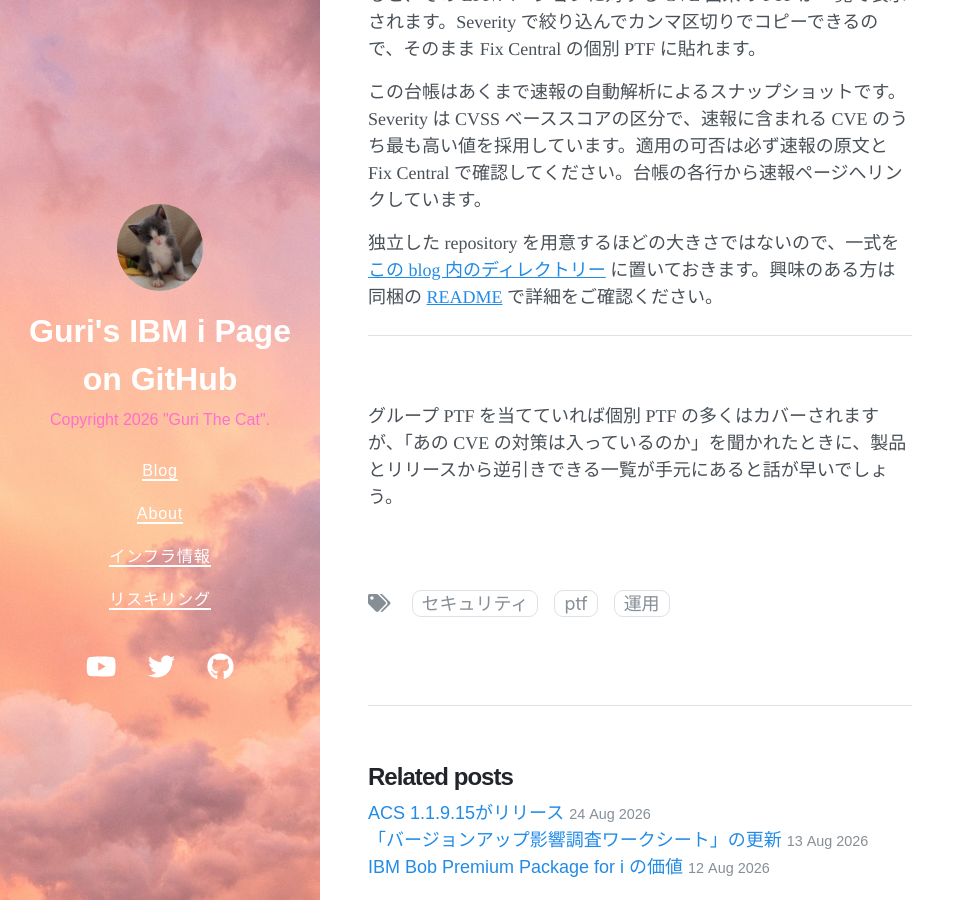
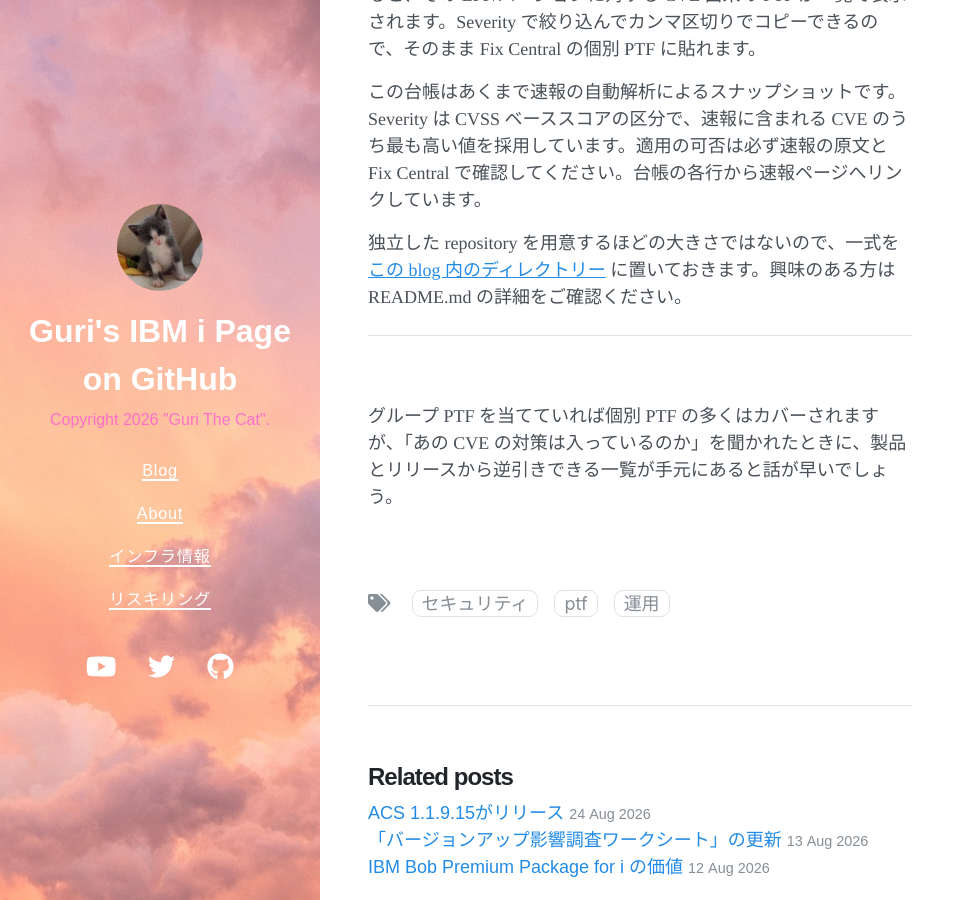
Before and after one commit to GuriCat/GuriPages, a Jekyll site: the page built from _posts/2026-08-28-IBM i のセキュリティと CVE.markdown, in a window 1280 px wide and 900 px high, scrolled down 1895 px. Shown: the whole window, without its empty margins (0-975 px from the left). Built offline with Jekyll 4.4.1, drawn with Linux system fonts in a browser that asks for light colours; nearby versions of some CDN libraries; a script that is not in the unit is left out.

Commit message:
Edit: READMEへのリンクを削除
Co-Authored-By: Claude Opus 5 (1M context) <noreply@anthropic.com>

```diff
--- a/_posts/2026-08-28-IBM i のセキュリティと CVE.markdown
+++ b/_posts/2026-08-28-IBM i のセキュリティと CVE.markdown
@@ -44,7 +44,7 @@ LPP とバージョンが交差する部分 (数字があるところ) をクリ
 
 この台帳はあくまで速報の自動解析によるスナップショットです。Severity は CVSS ベーススコアの区分で、速報に含まれる CVE のうち最も高い値を採用しています。適用の可否は必ず速報の原文と Fix Central で確認してください。台帳の各行から速報ページへリンクしています。
 
-独立した repository を用意するほどの大きさではないので、一式を [この blog 内のディレクトリー](https://github.com/GuriCat/GuriPages/tree/main/files/IBM_i_CVE_and_PTF){:target="_blank"} に置いておきます。興味のある方は同梱の [README](/GuriPages/files/IBM_i_CVE_and_PTF/){:target="_blank"} で詳細をご確認ください。
+独立した repository を用意するほどの大きさではないので、一式を [この blog 内のディレクトリー](https://github.com/GuriCat/GuriPages/tree/main/files/IBM_i_CVE_and_PTF){:target="_blank"} に置いておきます。興味のある方は README.md の詳細をご確認ください。
 
 <hr>
 
```
